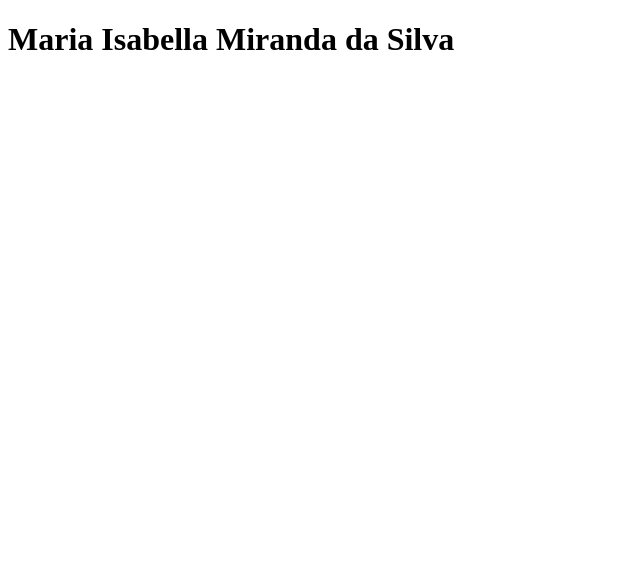
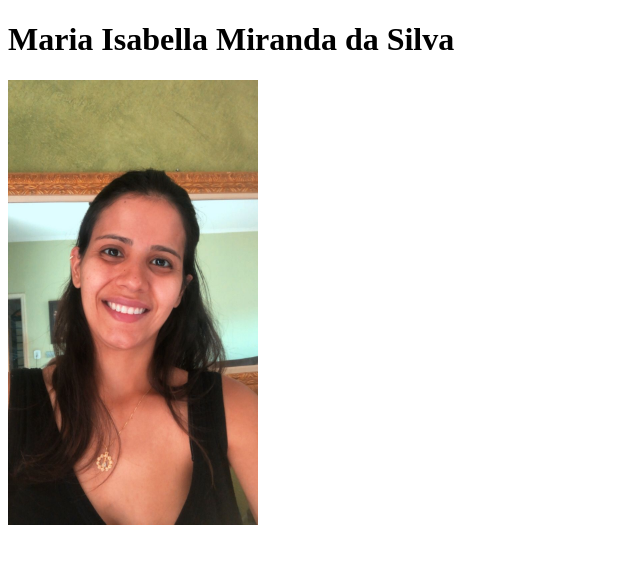
Before and after one commit to MariaIsabellaMiranda/MariaIsabellaMiranda.github.io, a plain HTML site: page index.html in a window 1280 px wide. Shown: the whole page, without its empty margins (0-640 px from the left). Drawn offline with Linux system fonts and the light colour scheme.

Commit message:
Adicionada minha foto

```diff
--- a/index.html
+++ b/index.html
@@ -12,7 +12,8 @@
 
     <h1>Maria Isabella Miranda da Silva</h1>
 
-
+    <img src="./Minha Foto.jpeg" width="250px" alt="Foto de rosto de Maria Isabella Miranda da Silva">
 
     </body>
+
 </html>
```
Also changed, not shown: Minha Foto.jpeg (added).
